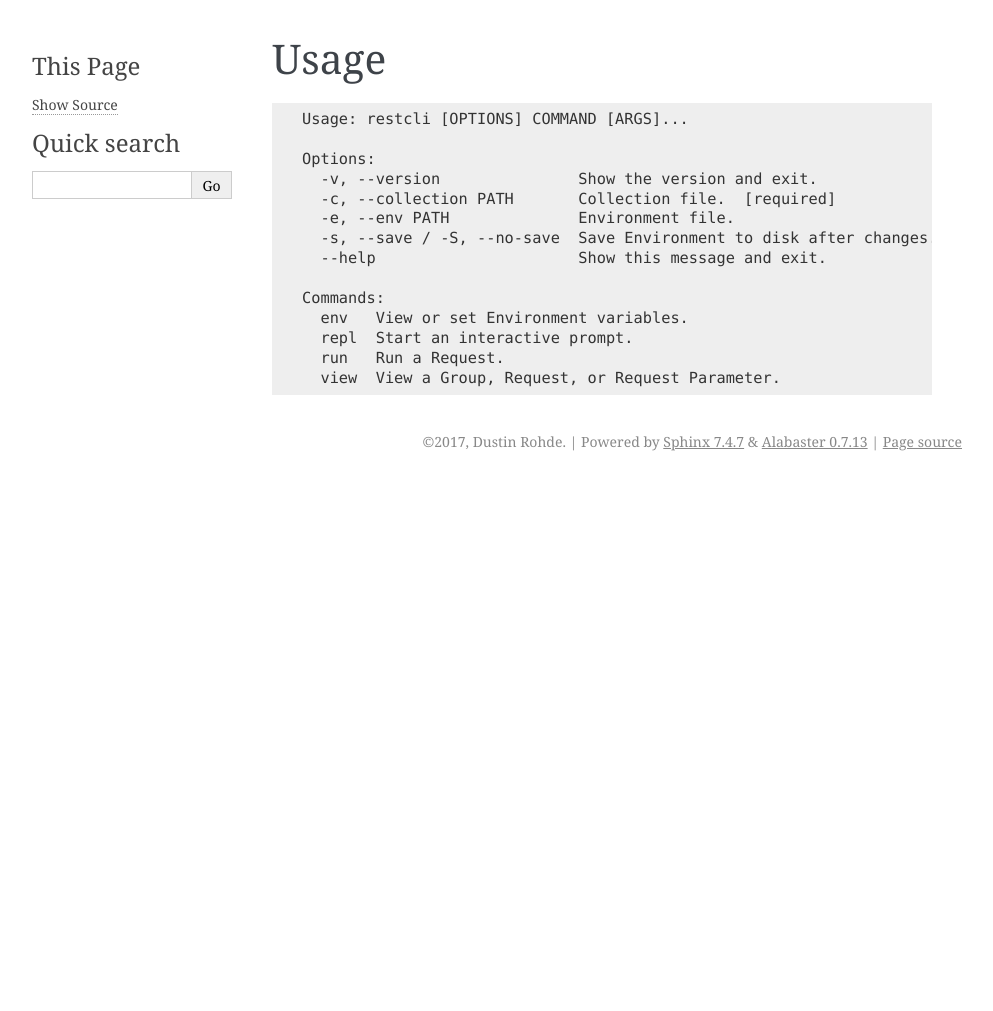
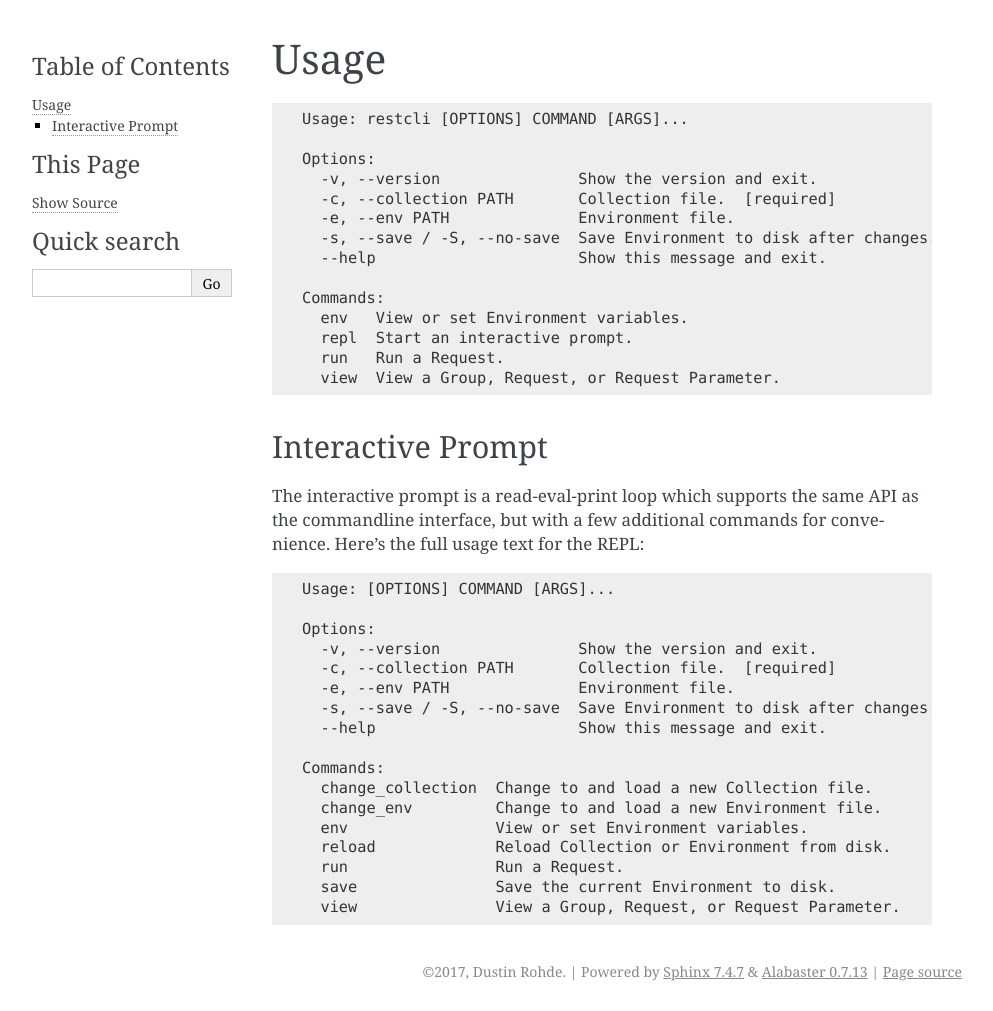
Before and after one commit to augustawind/restcli, a Sphinx documentation site: the page built from docs/usage.rst, in a window 1280 px wide. Shown: the whole page, without its empty margins (148-1141 px from the left). Built offline with Sphinx 7.4.7, drawn with Linux system fonts in a browser that asks for light colours; pages that are not in the unit, such as notebooks, are missing from menus; before the commit the page ends 900 px from its top, so only the background shows below that.

Commit message:
docs: fix

```diff
--- a/docs/index.rst
+++ b/docs/index.rst
@@ -13,7 +13,7 @@ Welcome to restcli's documentation!
 
    overview
    usage
-   tutorial/tutorial
+   tutorial
    api/modules
 
 
--- a/docs/usage.rst
+++ b/docs/usage.rst
@@ -20,3 +20,32 @@ Usage
       repl  Start an interactive prompt.
       run   Run a Request.
       view  View a Group, Request, or Request Parameter.
+
+
+******************
+Interactive Prompt
+******************
+
+The interactive prompt is a read-eval-print loop which supports the same API
+as the commandline interface, but with a few additional commands for
+convenience. Here's the full usage text for the REPL:
+
+.. code-block:: console
+
+    Usage: [OPTIONS] COMMAND [ARGS]...
+
+    Options:
+      -v, --version               Show the version and exit.
+      -c, --collection PATH       Collection file.  [required]
+      -e, --env PATH              Environment file.
+      -s, --save / -S, --no-save  Save Environment to disk after changes.
+      --help                      Show this message and exit.
+
+    Commands:
+      change_collection  Change to and load a new Collection file.
+      change_env         Change to and load a new Environment file.
+      env                View or set Environment variables.
+      reload             Reload Collection or Environment from disk.
+      run                Run a Request.
+      save               Save the current Environment to disk.
+      view               View a Group, Request, or Request Parameter.
```
Also changed, not shown: docs/overview.rst (+7 -9 lines), docs/tutorial.rst (renamed from docs/tutorial/tutorial.rst, +50 -14 lines).
